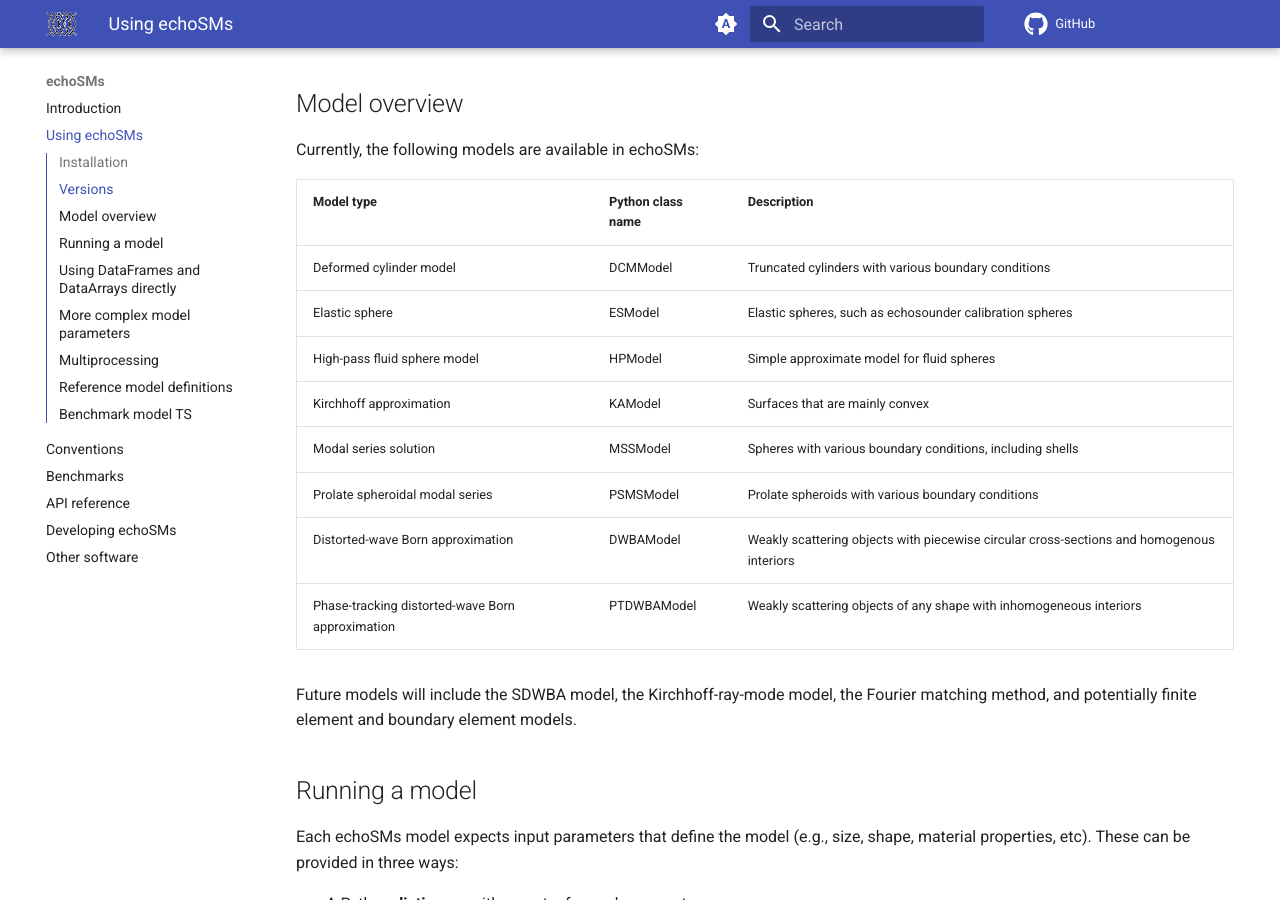
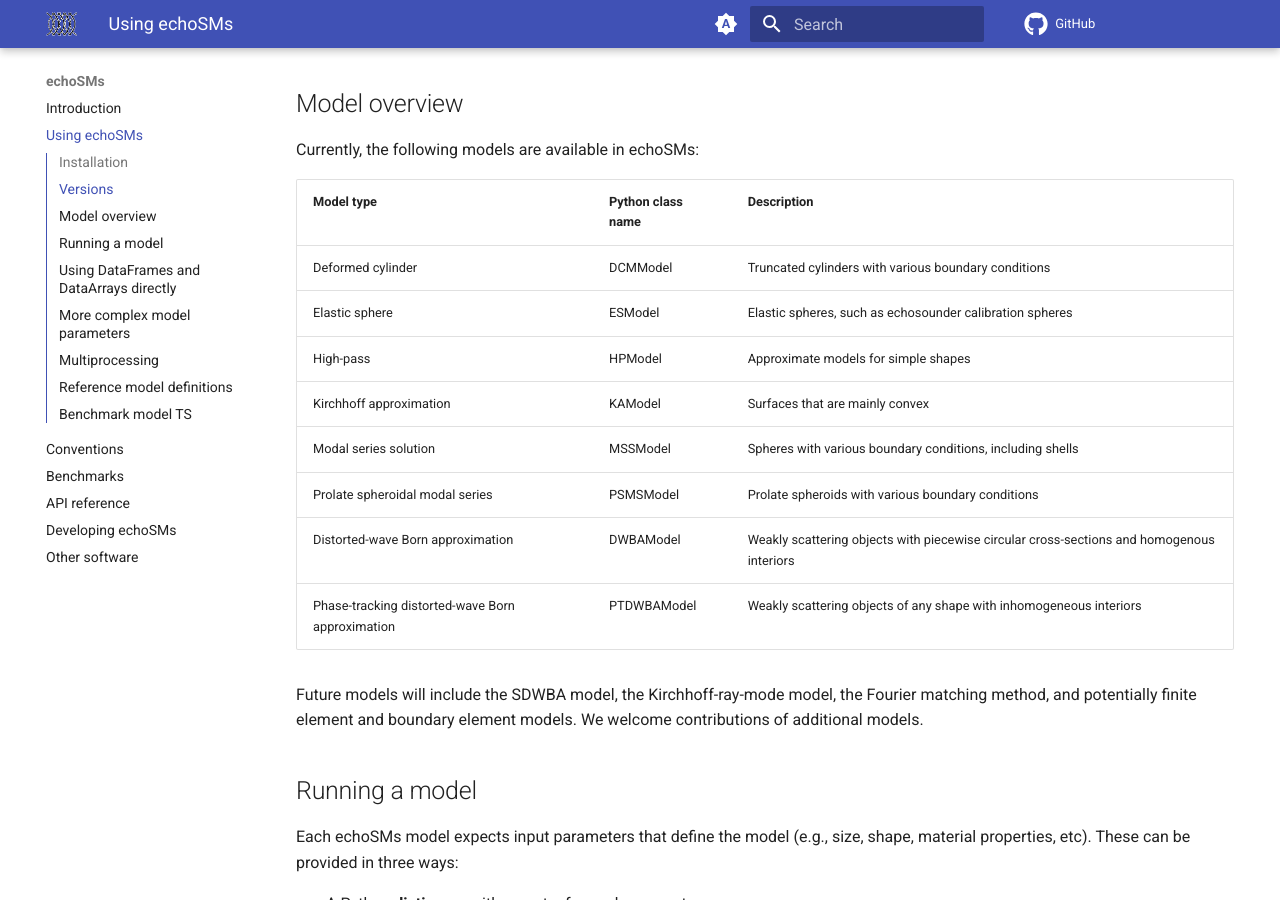
Before and after one commit to ices-tools-dev/echoSMs, an MkDocs documentation site: the page built from docs/usage.md, in a window 1280 px wide and 900 px high, scrolled down 709 px. Built offline with MkDocs 1.6.1 and Material for MkDocs 9.7.7, drawn with Linux system fonts in a browser that asks for light colours; comment, search, counter and statistics services are not loaded.

Commit message:
improve usage docs

```diff
--- a/docs/usage.md
+++ b/docs/usage.md
@@ -25,16 +25,16 @@
 
 |Model type|Python class name|Description|
 |----------|----------|-----------|
-|Deformed cylinder model|DCMModel|Truncated cylinders with various boundary conditions|
+|Deformed cylinder|DCMModel|Truncated cylinders with various boundary conditions|
 |Elastic sphere|ESModel|Elastic spheres, such as echosounder calibration spheres|
-|High-pass fluid sphere model|HPModel|Simple approximate model for fluid spheres|
+|High-pass|HPModel|Approximate models for simple shapes|
 |Kirchhoff approximation|KAModel|Surfaces that are mainly convex|
 |Modal series solution|MSSModel|Spheres with various boundary conditions, including shells|
 |Prolate spheroidal modal series|PSMSModel|Prolate spheroids with various boundary conditions|
 |Distorted-wave Born approximation|DWBAModel|Weakly scattering objects with piecewise circular cross-sections and homogenous interiors|
 |Phase-tracking distorted-wave Born approximation|PTDWBAModel|Weakly scattering objects of any shape with inhomogeneous interiors|
 
-Future models will include the SDWBA model, the Kirchhoff-ray-mode model, the Fourier matching method, and potentially finite element and boundary element models.
+Future models will include the SDWBA model, the Kirchhoff-ray-mode model, the Fourier matching method, and potentially finite element and boundary element models. We welcome contributions of additional models.
 
 ## Running a model
 
```
